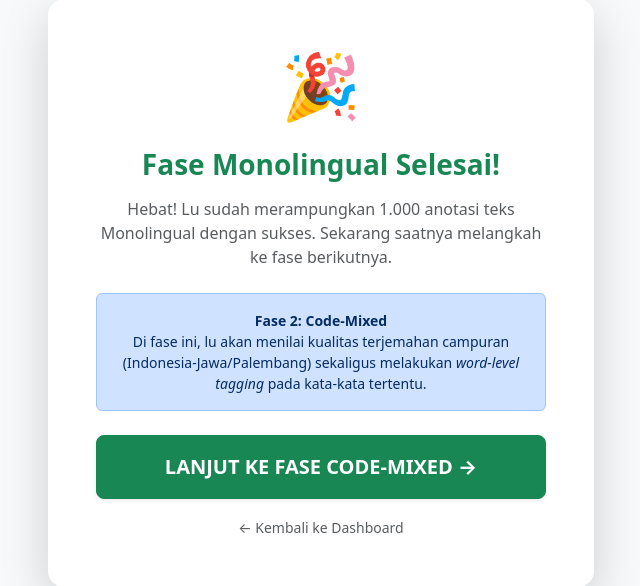
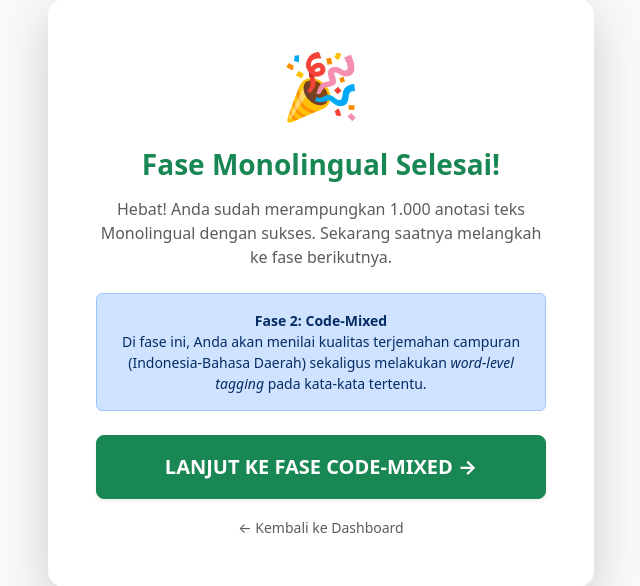
Before and after one commit to magnzetic/kai-annotation-tool, a Flask app: page /transition/codemixed in a window 1280 px wide. Shown: the part 107-693 px from the top of the page, without its empty margins (319-959 px from the left). Run offline with Flask 3, Linux system fonts and the light colour scheme; the visitor is signed in with stand-in values (Sample User, id 1); some libraries are stand-ins or nearby versions.

Commit message:
Update transition_mix.html

```diff
--- a/templates/transition_mix.html
+++ b/templates/transition_mix.html
@@ -2,7 +2,7 @@
 <html lang="id">
 <head>
     <meta charset="UTF-8">
-    <title>Transisi ke Code-Mixed - KAI Annotation</title>
+    <title>Halaman Annotator</title>
     <link href="https://cdn.jsdelivr.net/npm/bootstrap@5.3.0/dist/css/bootstrap.min.css" rel="stylesheet">
 </head>
 <body class="bg-light d-flex align-items-center justify-content-center" style="min-height: 100vh;">
@@ -15,11 +15,11 @@
                     </div>
                     <h3 class="fw-bold text-success mb-3">Fase Monolingual Selesai!</h3>
                     <p class="text-muted mb-4">
-                        Hebat! Lu sudah merampungkan 1.000 anotasi teks Monolingual dengan sukses. Sekarang saatnya melangkah ke fase berikutnya.
+                        Hebat! Anda sudah merampungkan 1.000 anotasi teks Monolingual dengan sukses. Sekarang saatnya melangkah ke fase berikutnya.
                     </p>
                     <div class="alert alert-primary small mb-4">
                         <strong>Fase 2: Code-Mixed</strong><br>
-                        Di fase ini, lu akan menilai kualitas terjemahan campuran (Indonesia-Jawa/Palembang) sekaligus melakukan <em>word-level tagging</em> pada kata-kata tertentu.
+                        Di fase ini, Anda akan menilai kualitas terjemahan campuran (Indonesia-Bahasa Daerah) sekaligus melakukan <em>word-level tagging</em> pada kata-kata tertentu.
                     </div>
                     <a href="{{ url_for('annotate_codemixed') }}" class="btn btn-success btn-lg w-100 fw-bold shadow-sm py-3">
                         LANJUT KE FASE CODE-MIXED →
```
